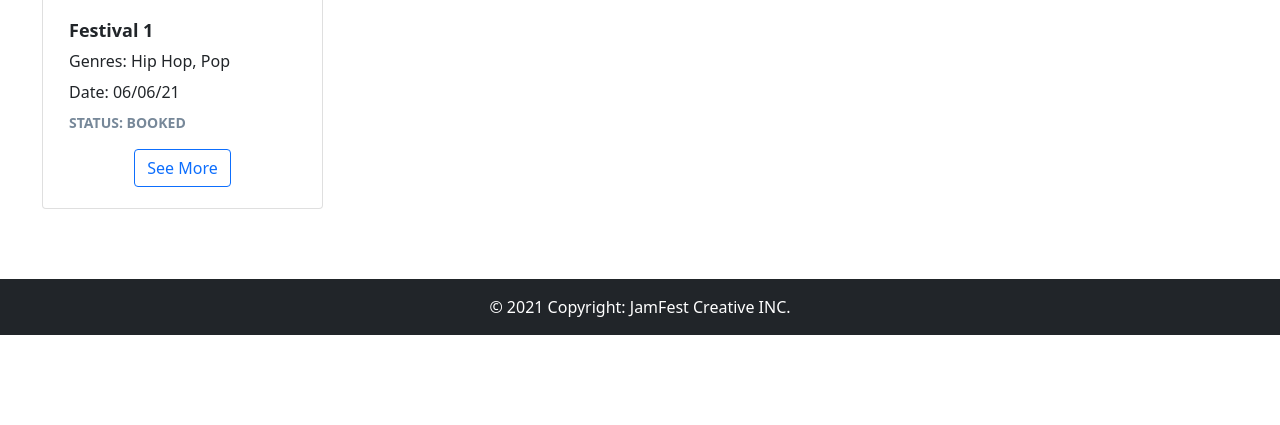
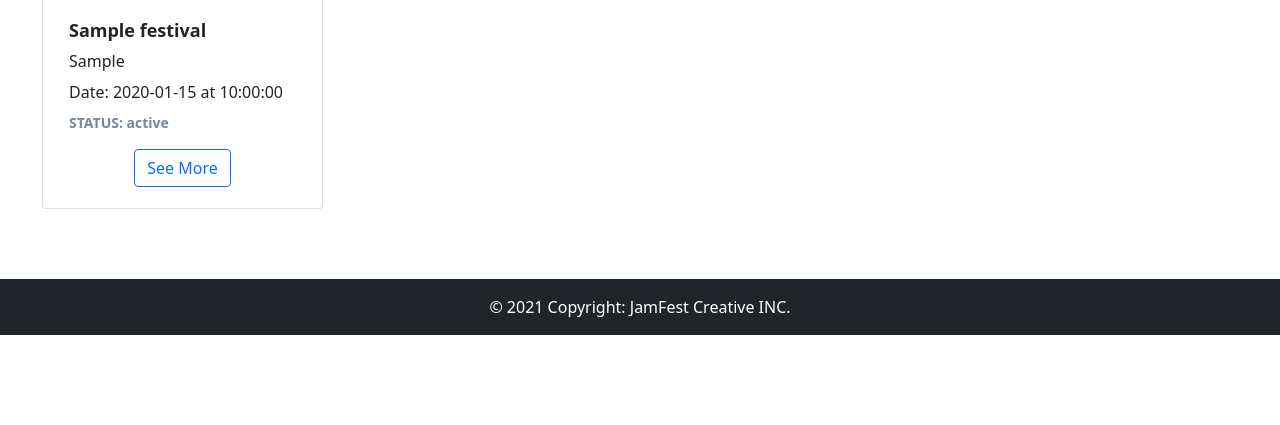
Before and after one commit to qutIAB207/Heroku-Deploy-NickJono-IAB207, a Flask app: page / in a window 1280 px wide. Shown: the part 375-800 px from the top of the page. Run offline with Flask 2, Linux system fonts and the light colour scheme; tables that the repository leaves empty hold one stand-in row (values such as "Sample post"); some libraries are stand-ins or nearby versions.

Commit message:
Altered landing page to display database records

```diff
--- a/projectfile/website/templates/landing.html
+++ b/projectfile/website/templates/landing.html
@@ -76,7 +76,7 @@
             {% else %}
             <div class="row" name="row2">
                 <div class="col-xs-1" id="home-title">
-                    Here are some festivals you might be interested in: {{festivals_length}}
+                    Here are some festivals you might be interested in:
                 </div>
             </div>
             <div class="row" name="row3">
@@ -85,17 +85,17 @@
                     <div class="card">
                         <img src="img/festival_img.jpg" class="card-img">
                         <div class="card-body">
-                            <span class=festival-title>Festival 1</span>
+                            <span class=festival-title>{{festival.name}}</span>
                             <br>
-                            Genres: Hip Hop, Pop
+                            {{festival.genre}}
                             <br>
-                            Date: 06/06/21
+                            Date: {{festival.date}} at {{festival.time}}
                             <br>
-                            <span class="status">STATUS: BOOKED</span>
+                            <span class="status">STATUS: {{festival.status}}</span>
                             <br>
                             <span class="button-wrapper">
-                                <a href="{{ url_for('main.festival', festivalID=1) }}" class="btn btn-outline-primary"
-                                    role="button">See
+                                <a href="{{ url_for('main.festival', festivalID=festival.festivalID) }}"
+                                    class="btn btn-outline-primary" role="button">See
                                     More</a>
                             </span>
                         </div>
```
